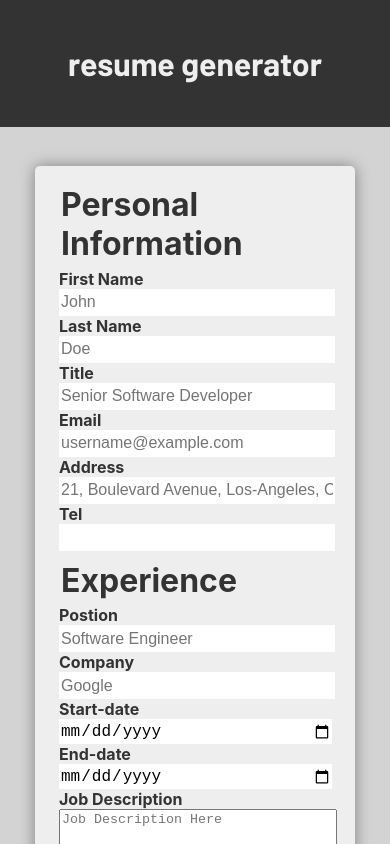
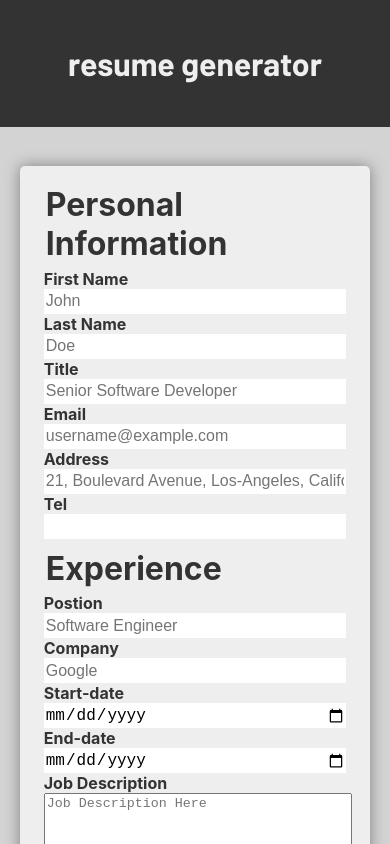
Before and after one commit to SomtoJF/cv-project, a React (Create React App) app: page / in a window 390 px wide. Shown: the top 844 px of the page. Built offline with nearby package versions, Linux system fonts and the light colour scheme.

Commit message:
Fix style errors in form element for mobile

```diff
--- a/src/Styles/CVForm/CVForm.css
+++ b/src/Styles/CVForm/CVForm.css
@@ -1,13 +1,15 @@
 #CVForm {
+  box-sizing: border-box;
   background-color: #eeeeee;
   padding: 5% 2.5%;
 }
 
 .CV {
-  width: max(60vw, 300px);
+  width: max(60vw, 350px);
   min-height: 100vh;
   box-shadow: 0px 0px 15px gray;
   border-radius: 5px;
+  margin-bottom: 10%;
 }
 
 @media all and (max-width: 300px) {
--- a/src/Styles/CVForm/PersonalInfo.css
+++ b/src/Styles/CVForm/PersonalInfo.css
@@ -19,6 +19,7 @@ label {
 }
 
 input {
+  box-sizing: border-box;
   width: 100%;
   height: 25px;
   outline: none;
```
